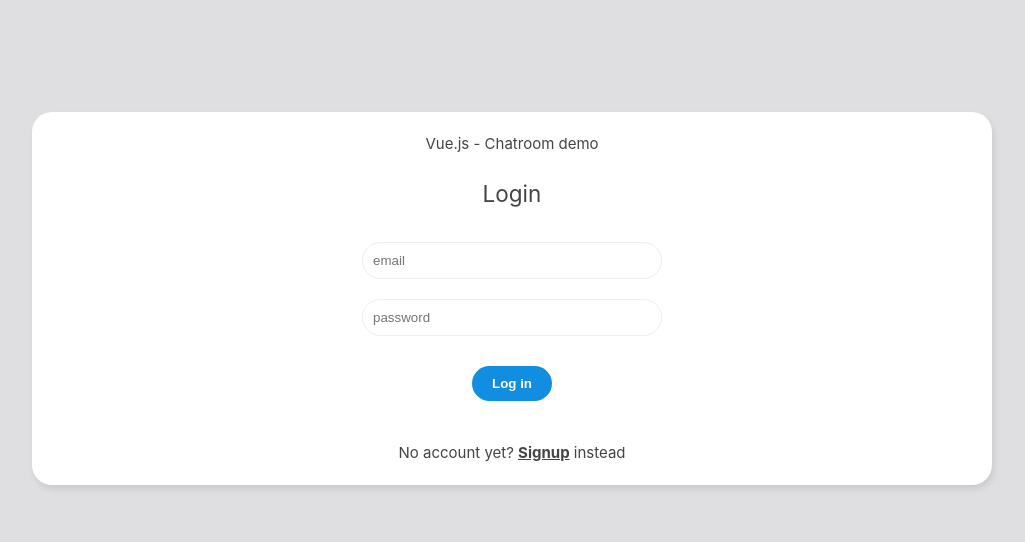
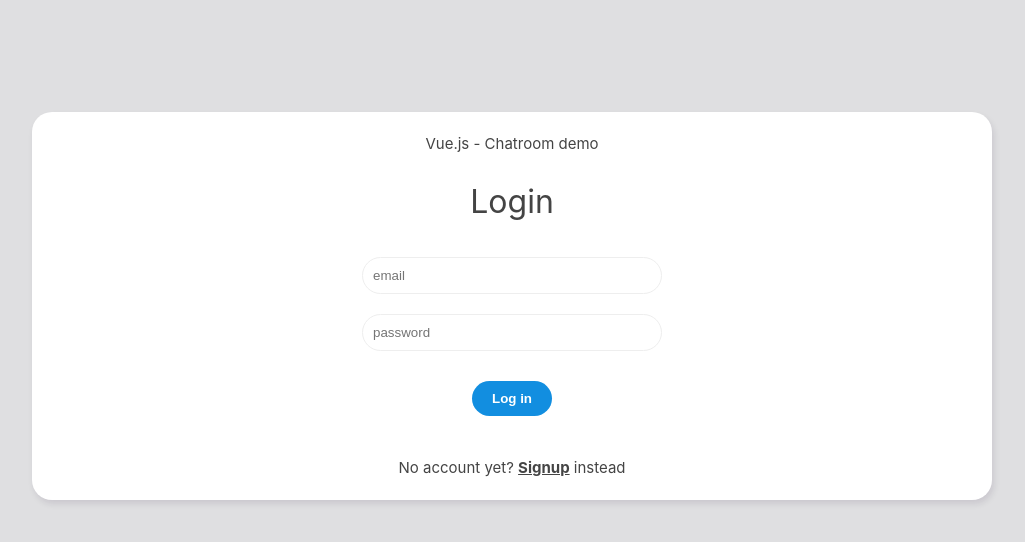
Before and after one commit to leonlee603/chat_room, a Vue app: page / in a window 1280 px wide. Shown: the top 542 px of the page, without its empty margins (128-1153 px from the left). Built offline with nearby package versions, Linux system fonts and the light colour scheme; no server answers.

Commit message:
Update - Styling

```diff
--- a/src/assets/main.css
+++ b/src/assets/main.css
@@ -27,6 +27,13 @@ button {
   border: 0;
   border-radius: 20px;
   padding: 10px 20px;
+  cursor: pointer;
+}
+
+button:disabled,
+button[disabled] {
+  cursor: not-allowed;
+  background-color: #adadad;
 }
 
 #app {
--- a/src/components/ChatWindow.vue
+++ b/src/components/ChatWindow.vue
@@ -6,7 +6,7 @@
         v-for="doc in formattedDocuments"
         :key="doc.id"
         class="single"
-        :class="{ me: user.uid == doc.userUid }"
+        :class="{ me: user && user.uid == doc.userUid }"
       >
         <div class="msg-container">
           <span class="name">{{ doc.name }}</span>
--- a/src/views/HomeView.vue
+++ b/src/views/HomeView.vue
@@ -46,6 +46,9 @@ export default {
 .title {
   margin-bottom: 20px
 }
+.welcome h2 {
+  font-size: 2rem;
+}
 .welcome form {
   width: 300px;
   margin: 20px auto;
```
